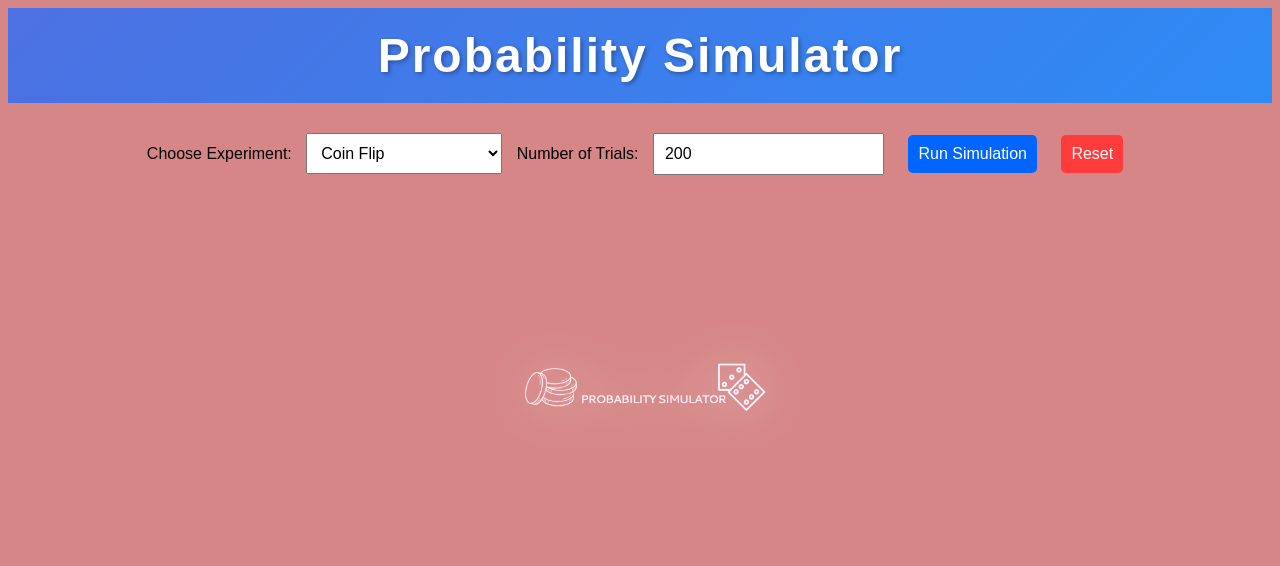
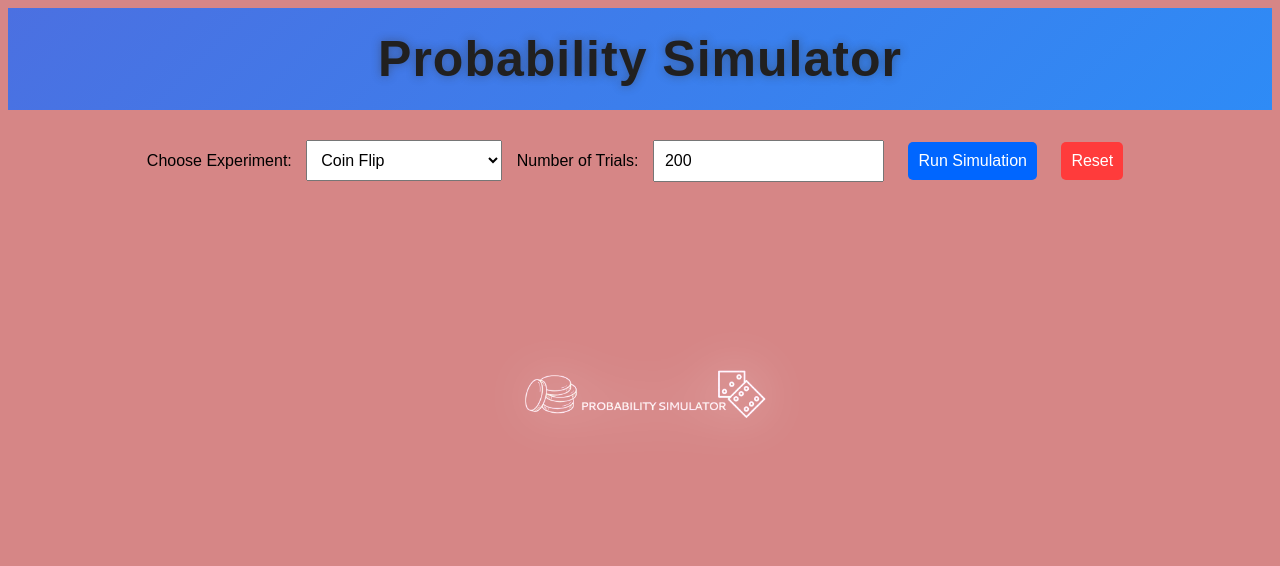
Before and after one commit to Takshsingh313/Probability-Simulator, a Flask app: page / in a window 1280 px wide. Shown: the top 566 px of the page. Run offline with Flask 3, Linux system fonts and the light colour scheme.

Commit message:
Update the add-in animation and font title

```diff
--- a/static/style.css
+++ b/static/style.css
@@ -6,14 +6,17 @@ body {
 
 /* Title */
 .title {
-    padding: 20px;
+    padding: 22px;
     background: linear-gradient(135deg, #4b70e1 0%, #2e8bf6 100%);
-    color: white;
     margin: 0;
-    font-size: 48px;
-    font-weight: bold;
-    text-shadow: 2px 2px 4px rgba(0, 0, 0, 0.3);
-    letter-spacing: 2px;
+    font-size: 50px;
+    font-weight: 600;
+    font-family: "Montserrat", sans-serif;
+    color: #212020;
+    letter-spacing: 1px;
+
+    text-shadow: 0 0 10px rgba(49, 48, 48, 0.45);
+
 }
 
 /* Controls */
@@ -165,3 +168,14 @@ button:hover {
     justify-content: center;
     gap: 50px;
 }
+/* Chart Fade-In Animation */
+.chart-fade {
+    opacity: 0;
+    transform: translateY(20px);
+    transition: opacity 0.8s ease-out, transform 0.8s ease-out;
+}
+
+.chart-fade.show {
+    opacity: 1;
+    transform: translateY(0);
+}
```
